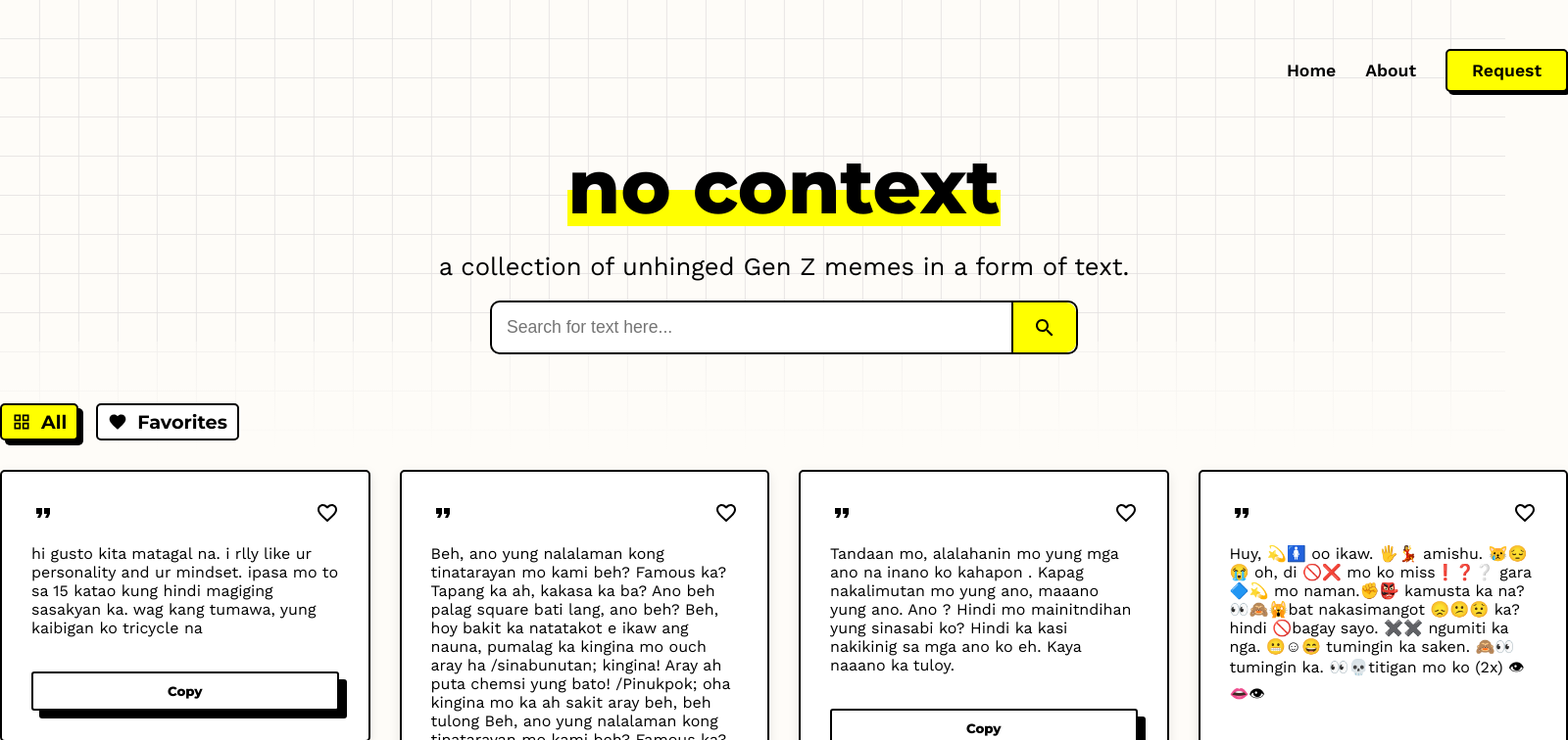
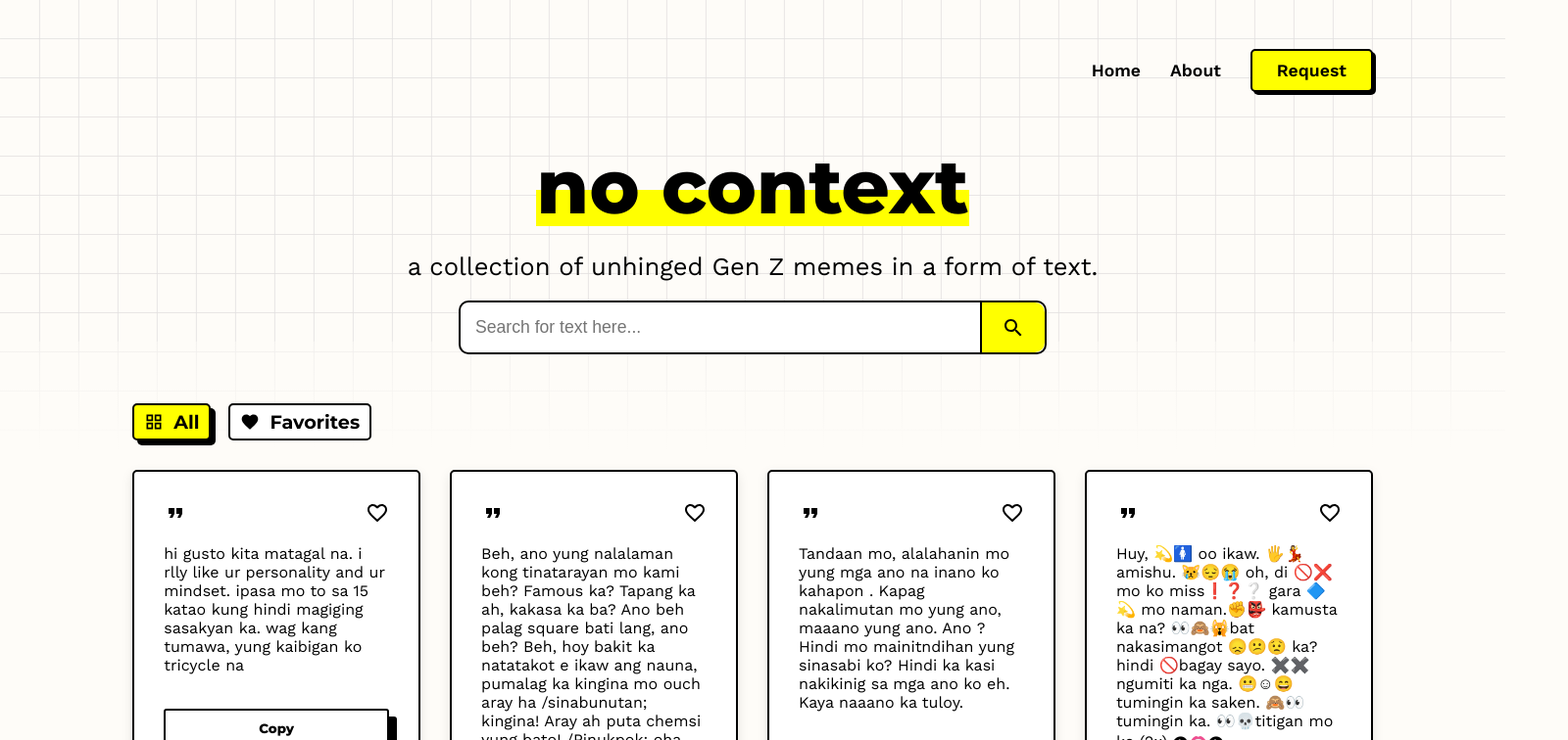
Before and after one commit to sn-tin/no-context-app, a React (Create React App) app: page / in a window 1536 px wide. Shown: the top 756 px of the page at 98% size, 1600 px wide, since content can reach past the window. Built offline with nearby package versions, Linux system fonts and the light colour scheme.

Commit message:
Change width and padding

```diff
--- a/src/styles/main.scss
+++ b/src/styles/main.scss
@@ -42,8 +42,8 @@ button {
 
 @media screen and (min-width: 1300px) {
     .App {
-        width: 100rem;
+        width: 85%;
         margin: 50px auto;
-        padding: 0;
+        padding: 0 20px;
     }
 }
```
